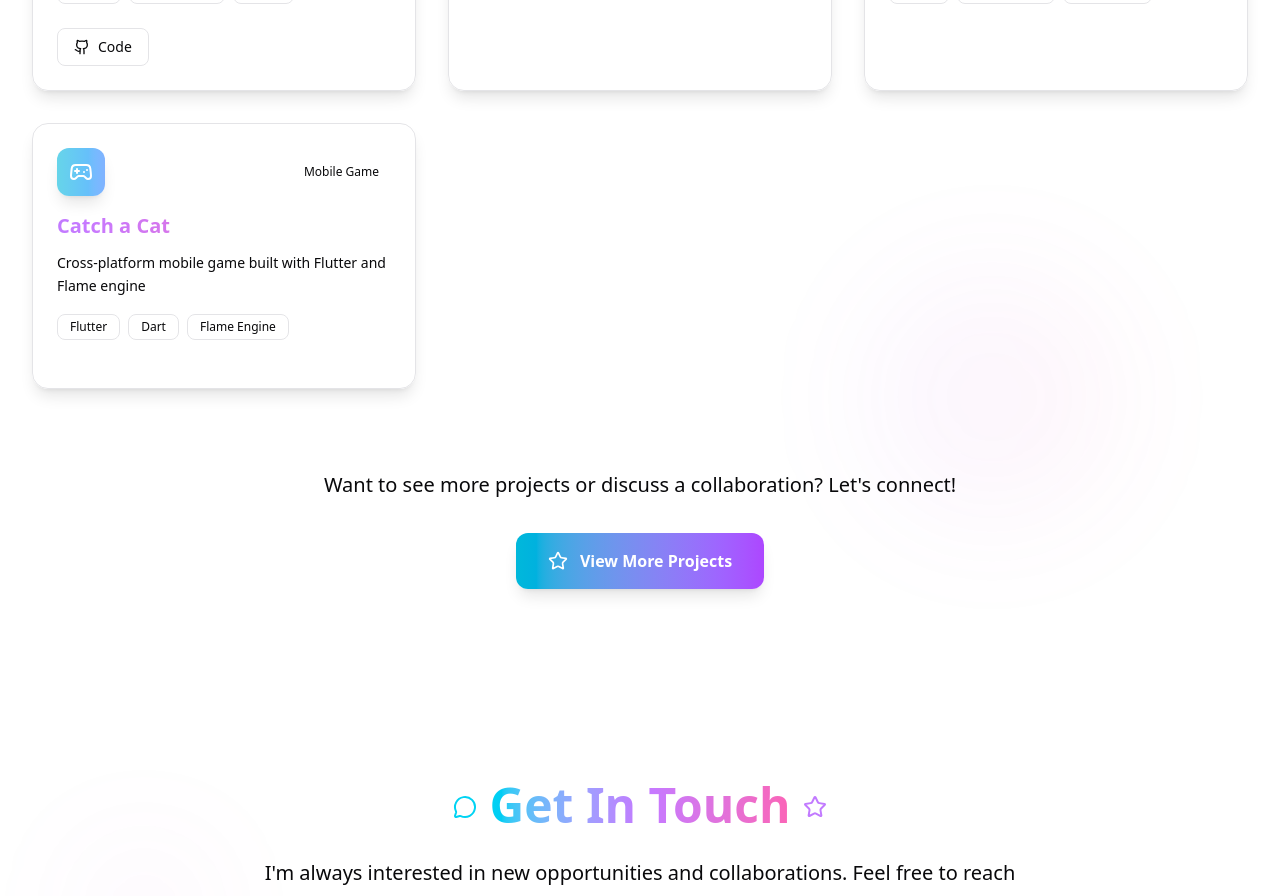
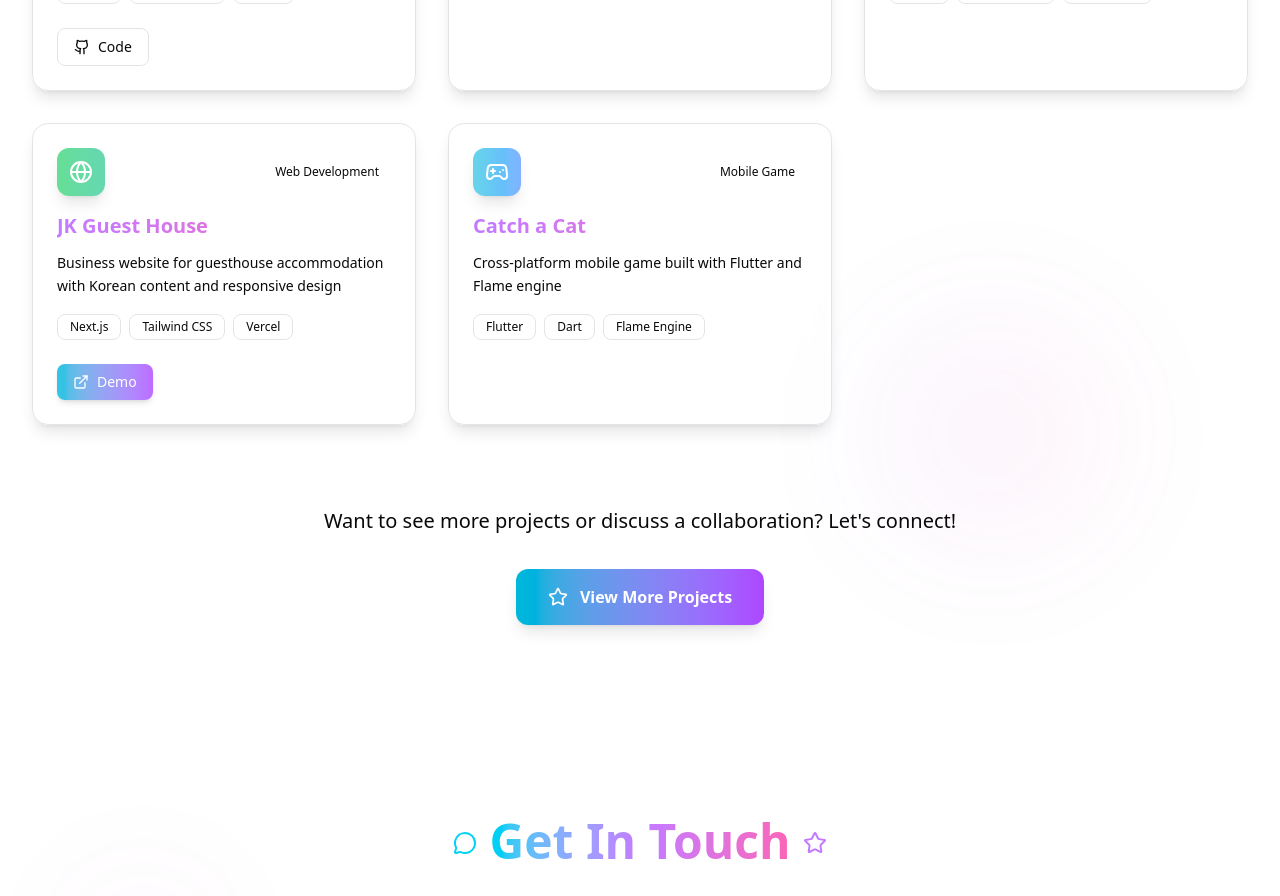
Before and after one commit to JaeungJayJang/personal_website_3, a Next.js app: page / in a window 1280 px wide. Shown: the part 5120-6016 px from the top of the page. Built offline with nearby package versions, Linux system fonts and the light colour scheme.

Commit message:
adding paid job project

```diff
--- a/src/data/projects.ts
+++ b/src/data/projects.ts
@@ -106,6 +106,28 @@ export const projects: Project[] = [
     bgColor: "bg-purple-500/10"
   },
   {
+    title: "JK Guest House",
+    description: "Professional website for a Korean guesthouse business featuring property showcase, room gallery, and booking information. Built as a client project with responsive design and optimized performance.",
+    shortDesc: "Business website for guesthouse accommodation with Korean content and responsive design",
+    technologies: ["Next.js", "Tailwind CSS", "Vercel"],
+    features: [
+      "Responsive design with Korean content",
+      "Property gallery and room showcase",
+      "Contact and booking information",
+      "Optimized for business needs"
+    ],
+    icon: Globe,
+    category: "Web Development",
+    period: "2024",
+    hasGithub: false,
+    hasDemo: true,
+    featured: false,
+    gradient: "from-green-500/60 to-emerald-500/60",
+    accentColor: "text-green-400",
+    bgColor: "bg-green-500/10",
+    demoUrl: "https://www.jkguesthouse.com"
+  },
+  {
     title: "Catch a Cat",
     description: "Mobile game to catch as many coins as possible without getting caught by the dog, built with Flutter and Flame engine for cross-platform gameplay.",
     shortDesc: "Cross-platform mobile game built with Flutter and Flame engine",
```
